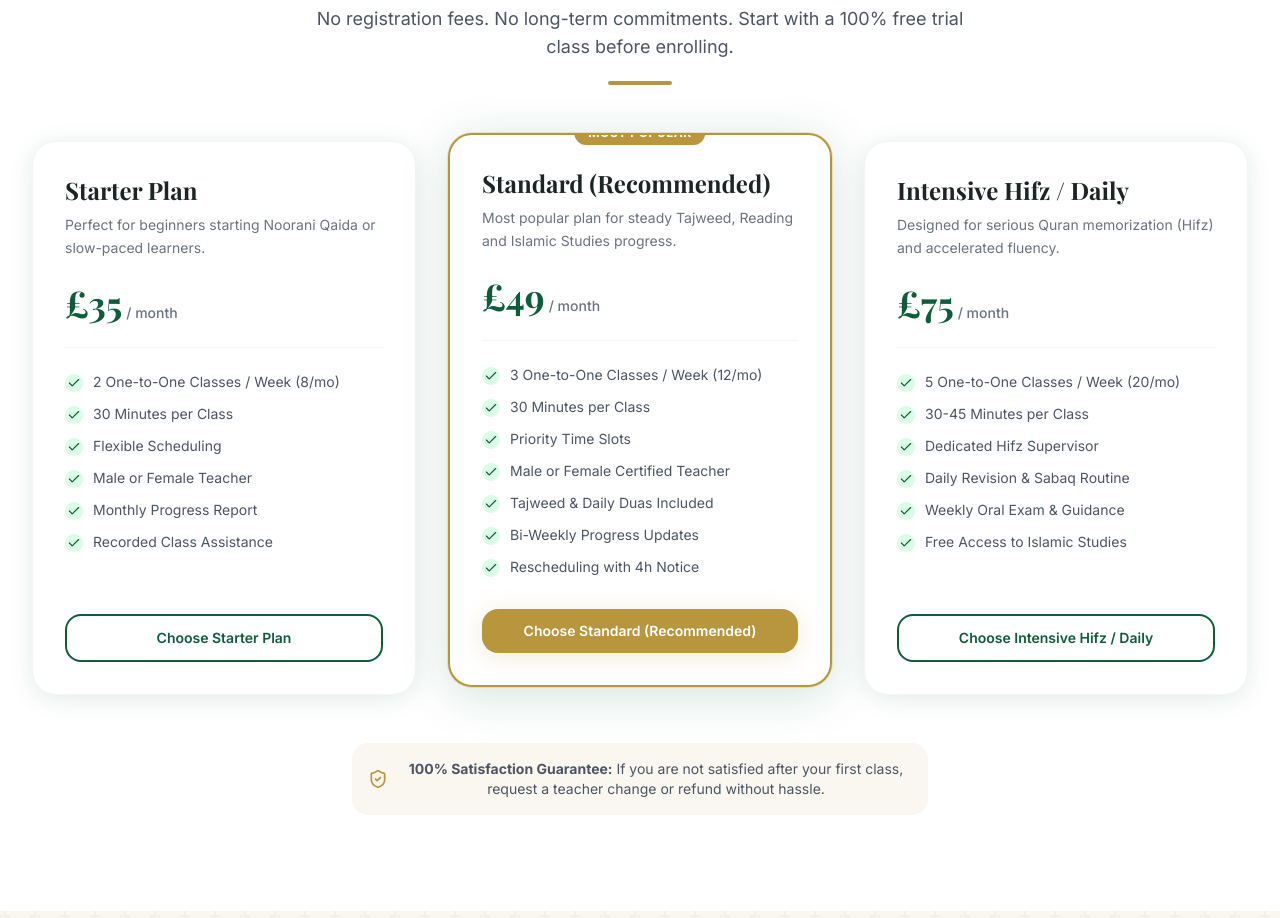
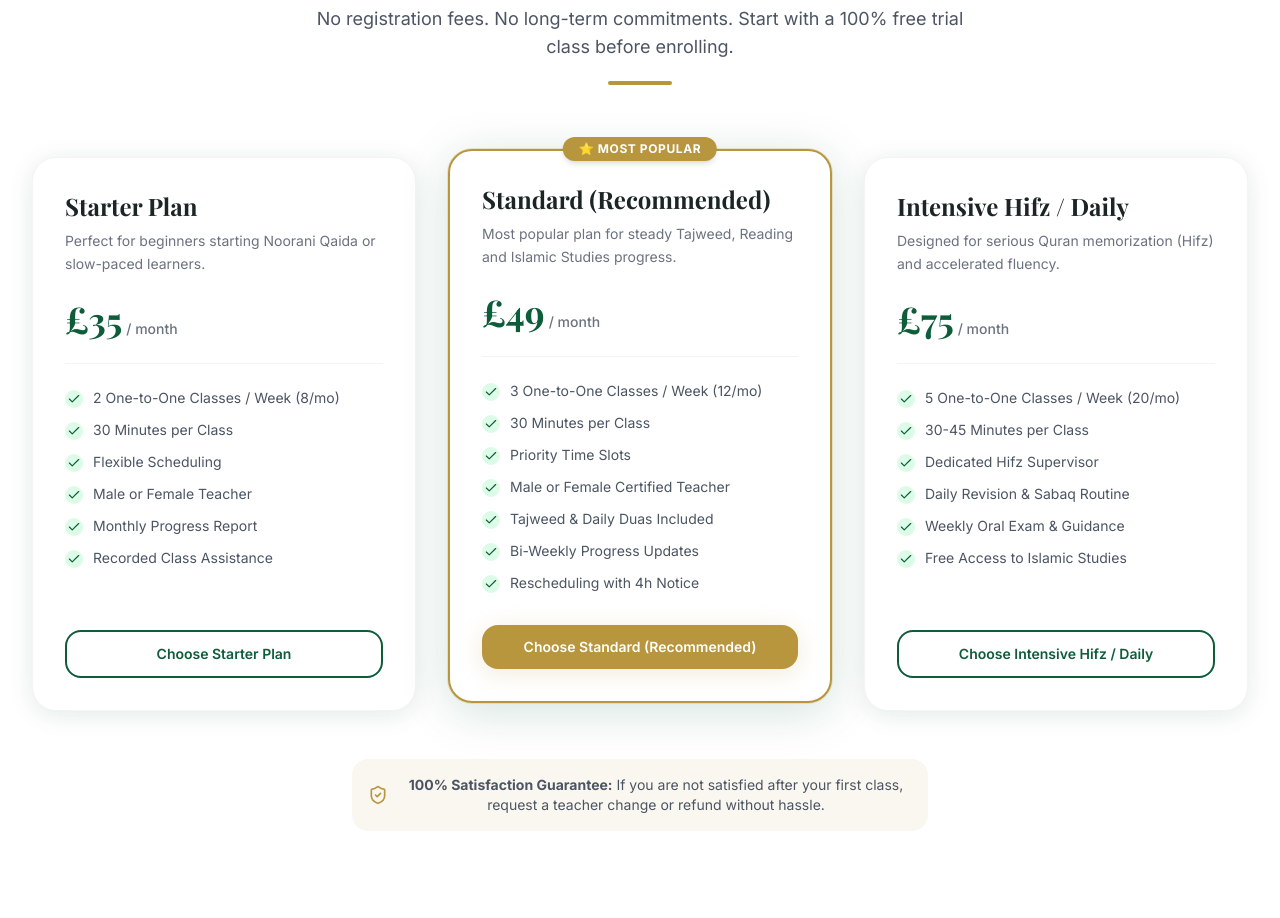
Before and after one commit to maqboolkazmii/QuranAcdmy, a Next.js app: page /en in a window 1280 px wide. Shown: the part 4440-5358 px from the top of the page. Built offline with nearby package versions, Linux system fonts and the light colour scheme; a web font is replaced by a local one.

Commit message:
fix: prevent clipping of Most Popular badge by overriding card overflow and adding top clearance

```diff
--- a/src/app/[locale]/pricing/page.tsx
+++ b/src/app/[locale]/pricing/page.tsx
@@ -41,20 +41,20 @@ export default async function PricingPage({
           </div>
 
           {/* Pricing Cards Grid */}
-          <div className="grid grid-cols-1 md:grid-cols-3 gap-8 mb-16 items-stretch">
+          <div className="grid grid-cols-1 md:grid-cols-3 gap-8 mb-16 items-stretch pt-4">
             {pricingPlans.map((plan) => (
               <div
                 key={plan.id}
                 className={cn(
-                  'card flex flex-col justify-between p-8 relative transition-all duration-300',
+                  'card !overflow-visible flex flex-col justify-between p-8 relative transition-all duration-300',
                   plan.popular
                     ? 'border-2 border-brand-gold shadow-brand-lg ring-2 ring-brand-gold/20 -translate-y-2'
                     : 'border border-gray-100 hover:border-brand-primary/20'
                 )}
               >
                 {plan.popular && (
-                  <div className="absolute -top-3.5 left-1/2 -translate-x-1/2 bg-brand-gold text-white text-xs font-bold uppercase tracking-wider px-3.5 py-1 rounded-full shadow-sm">
-                    Most Popular
+                  <div className="absolute -top-3.5 left-1/2 -translate-x-1/2 bg-brand-gold text-white text-xs font-bold uppercase tracking-wider px-4 py-1 rounded-full shadow-md z-20 whitespace-nowrap">
+                    ⭐ Most Popular
                   </div>
                 )}
 
--- a/src/components/sections/PricingSection.tsx
+++ b/src/components/sections/PricingSection.tsx
@@ -27,12 +27,12 @@ export default function PricingSection() {
         </div>
 
         {/* Pricing Cards Grid */}
-        <div className="grid grid-cols-1 md:grid-cols-3 gap-8 mb-12 items-stretch">
+        <div className="grid grid-cols-1 md:grid-cols-3 gap-8 mb-12 items-stretch pt-4">
           {pricingPlans.map((plan) => (
             <div
               key={plan.id}
               className={cn(
-                'card flex flex-col justify-between p-8 relative transition-all duration-300',
+                'card !overflow-visible flex flex-col justify-between p-8 relative transition-all duration-300',
                 plan.popular
                   ? 'border-2 border-brand-gold shadow-brand-lg ring-1 ring-brand-gold/20 -translate-y-2'
                   : 'border border-gray-100 hover:border-brand-primary/20'
@@ -40,8 +40,8 @@ export default function PricingSection() {
             >
               {/* Popular Badge */}
               {plan.popular && (
-                <div className="absolute -top-3.5 left-1/2 -translate-x-1/2 bg-brand-gold text-white text-xs font-bold uppercase tracking-wider px-3.5 py-1 rounded-full shadow-sm">
-                  Most Popular
+                <div className="absolute -top-3.5 left-1/2 -translate-x-1/2 bg-brand-gold text-white text-xs font-bold uppercase tracking-wider px-4 py-1 rounded-full shadow-md z-20 whitespace-nowrap">
+                  ⭐ Most Popular
                 </div>
               )}
 
```
